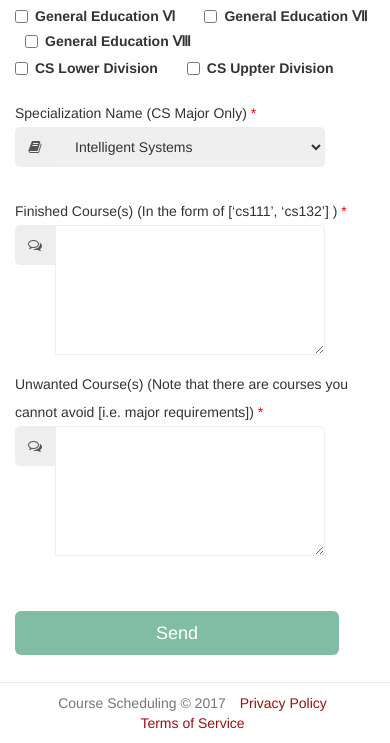
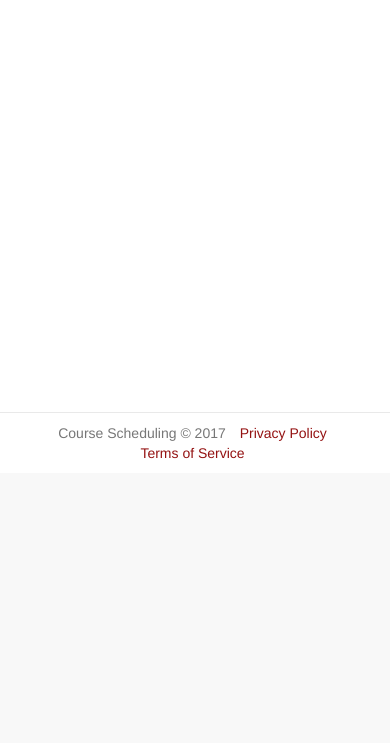
Before and after one commit to jennyzeng/CourseScheduling-Web, a Flask app: page / in a window 390 px wide. Shown: the part 372-1115 px from the top of the page. After the commit the page ends 831 px from the top, so only its background shows below. Run offline with Flask 2, Linux system fonts and the light colour scheme; some libraries are stand-ins or nearby versions.

Commit message:
Implement Preview Page For Selecting Course Taken
Will apply the similar logic to Course Avoid in the future

```diff
--- a/CourseScheduling/blueprints/schedule/models.py
+++ b/CourseScheduling/blueprints/schedule/models.py
@@ -20,7 +20,7 @@
 
     meta = {
         'indexes': [
-            ('dept', 'cid') # compound idnex
+            ('dept', 'cid') # compound index
         ]
     }
 
--- a/CourseScheduling/blueprints/schedule/templates/schedule/input.html
+++ b/CourseScheduling/blueprints/schedule/templates/schedule/input.html
@@ -14,7 +14,7 @@
 
   <h1>Course Scheduling</h1>
 
-   <form action="{{ url_for('schedule.schedule_output') }}" method="post">
+   <form action="{{ url_for('schedule.schedule_preview') }}" method="post">
      <div>
        <div id="sendmessage"> Your message has been sent successfully. Thank you. </div>
 
@@ -35,78 +35,6 @@
 
        <div class="rightcontact">
          <div class="form-group">
-         <p>Number of Credits Applied <span>*</span></p>
-         <span class="icon-case"><i class="fa fa-bar-chart"></i></span>
-         <input class="input-field" type="number" step="0.1" min=0 name="credits" required/>
-         <div class="validation"></div>
-       </div>
-     </div>
-
-     <div class="form-group">
-       <p>Requirements <span>*</span></p>
-       <div class="row">
-          <div class="col-sm-1 col-md-1 col-lg-1 "></div>
-          <div class="col-sm-3 col-md-3 col-lg-3 checkbox-inline">
-            <label><input type="checkbox" name="University"> University
-            </label>
-          </div>
-          <div class="col-sm-3 col-md-3 col-lg-3 checkbox-inline">
-            <label><input type="checkbox" name="GEI"> General Education &#8544;
-            </label>
-          </div>
-          <div class="col-sm-3 col-md-3 col-lg-3 checkbox-inline">
-            <label><input type="checkbox" name="GEII"> General Education &#8545;
-            </label>
-          </div>
-          <div class="col-sm-2 col-md-2 col-lg-2 "></div>
-      </div>
-      <div class="row">
-         <div class="col-sm-1 col-md-1 col-lg-1 "></div>
-         <div class="col-sm-3 col-md-3 col-lg-3 checkbox-inline">
-           <label><input type="checkbox" name="GEIII"> General Education &#8546;
-           </label>
-         </div>
-         <div class="col-sm-3 col-md-3 col-lg-3 checkbox-inline">
-           <label><input type="checkbox" name="GEIV"> General Education &#8547;
-           </label>
-         </div>
-         <div class="col-sm-3 col-md-3 col-lg-3 checkbox-inline">
-           <label><input type="checkbox" name="GEV"> General Education &#8548;
-           </label>
-         </div>
-         <div class="col-sm-2 col-md-2 col-lg-2 "></div>
-     </div>
-     <div class="row">
-        <div class="col-sm-1 col-md-1 col-lg-1 "></div>
-        <div class="col-sm-3 col-md-3 col-lg-3 checkbox-inline">
-          <label><input type="checkbox" name="GEVI"> General Education &#8549;
-          </label>
-        </div>
-        <div class="col-sm-3 col-md-3 col-lg-3 checkbox-inline">
-          <label><input type="checkbox" name="GEVII"> General Education &#8550;
-          </label>
-        </div>
-        <div class="col-sm-3 col-md-3 col-lg-3 checkbox-inline">
-          <label><input type="checkbox" name="GEVIII"> General Education &#8551;
-          </label>
-        </div>
-        <div class="col-sm-2 col-md-2 col-lg-2 "></div>
-    </div>
-    <div class="row">
-       <div class="col-sm-1 col-md-1 col-lg-1 "></div>
-       <div class="col-sm-3 col-md-3 col-lg-3 checkbox-inline">
-         <label><input type="checkbox" name="CS-Lower-division"> CS Lower Division
-         </label>
-       </div>
-       <div class="col-sm-3 col-md-3 col-lg-3 checkbox-inline">
-         <label><input type="checkbox" name="CS-Upper-division"> CS Uppter Division
-         </label>
-       </div>
-       <div class="col-sm-2 col-md-2 col-lg-2 "></div>
-   </div>
-  </div>
-
-   <div class="form-group">
            <p>Specialization Name (CS Major Only) <span>*</span></p>
            <span class="icon-case"><i class="fa fa-book"></i></span>
            <select class="js-example-basic-multiple input-field" name="specialization" required>
@@ -120,24 +48,17 @@
              <option value="Visual Computing">Visual Computing</option>
            </select>
          </div>
-
-     <div class="form-group">
-       <p>Finished Course(s) (In the form of [‘cs111’, ‘cs132’] ) <span>*</span></p>
-       <span class="icon-case"><i class="fa fa-comments-o"></i></span>
-       <textarea id="finished" name="finished" rows="14" required ></textarea>
-       <div class="validation"></div>
-     </div>
-
-     <div class="form-group">
-       <p>Unwanted Course(s) (Note that there are courses you cannot avoid [i.e. major requirements]) <span>*</span></p>
-       <span class="icon-case"><i class="fa fa-comments-o"></i></span>
-       <textarea id="unwanted" name="unwanted" rows="14" required ></textarea>
-       <div class="validation"></div>
        </div>
 
    </div>
    <!-- <a href="{{ url_for('schedule.schedule_output') }}" class="btn btn-lg button-send" role="button">Send</a> -->
-   <button class="btn btn-lg button-send submit" role="button">Send</button>
+   <div class="row">
+     <div class="col-md-5 col-sm-5 col-xs-4"></div>
+     <div class="col-md-2 col-sm-2 col-xs-4">
+       <button class="btn btn-success button-send submit" role="button">Send</button>
+     </div>
+     <div class="col-md-5 col-sm-5 col-xs-4"></div>
+   </div>
 
   </form>
 
--- a/CourseScheduling/blueprints/schedule/views.py
+++ b/CourseScheduling/blueprints/schedule/views.py
@@ -13,9 +13,11 @@
 
 @schedule.route('/output', methods=['POST', 'GET'])
 def schedule_output():
-
-    REQUIREMENTS = {"University", "GEI", "GEII", "GEIII", "GEIV",
-                    "GEV", "GEVI", "GEVII", "GEVIII", "CS-Lower-division", "CS-Upper-division"}
+    print(request.form)
+    #
+    UNIVERSAL_REQUIREMENTS = {"University", "GEI", "GEII", "GEIII", "GEIV",
+                    "GEV", "GEVI", "GEVII", "GEVIII"}
+    CS_GENERAL_REQUIREMENTS = {"CS-Lower-division", "CS-Upper-division"}
 
     # user info should be private
     # also user info could be too large for GET request
@@ -29,19 +31,15 @@
     upper_units = 90
     # start quarter
     startQ = int(form.getlist("quarter")[0])
-    # units applied
-    applied_units = float(form.getlist("credits")[0])
     # set of courses taken
     taken = set(ast.literal_eval(form.getlist("finished")[0])) #{'MATH1B'}
     # width setting
     max_widths = {0: 13, 'else': 16}
     # avoid
-    avoid = set(ast.literal_eval(form.getlist("unwanted")[0])) #{'COMPSCI141'}
-    # requirements
-    req = set()
-    for requirement in REQUIREMENTS:
-        if form.getlist(requirement):
-            req.add(requirement)
+    # avoid = set(ast.literal_eval(form.getlist("unwanted")[0])) #{'COMPSCI141'}
+    avoid = {}
+    # union universal and cs general requirements (default)
+    req = UNIVERSAL_REQUIREMENTS | CS_GENERAL_REQUIREMENTS
     if form.getlist("specialization"):
         req.add(form.getlist("specialization")[0])
 
@@ -68,3 +66,58 @@
 
     return render_template('schedule/output.html',
                            schedule=L, row_length=max_row_length)
+
+
+@schedule.route('/preview', methods=['POST', 'GET'])
+def schedule_preview():
+    #
+    UNIVERSAL_REQUIREMENTS = {"University", "GEI", "GEII", "GEIII", "GEIV",
+                    "GEV", "GEVI", "GEVII", "GEVIII"}
+    CS_GENERAL_REQUIREMENTS = {"CS-Lower-division", "CS-Upper-division"}
+
+    # user info should be private
+    # also user info could be too large for GET request
+    if request.method != 'POST':
+        return render_template('schedule/input.html')
+
+    form = request.form
+
+    # input will be provided by POST request.
+    # config upper standing units
+    upper_units = 90
+    # start quarter
+    startQ = int(form.getlist("quarter")[0])
+    # width setting
+    max_widths = {0: 200, 'else': 200}
+    # union universal and cs general requirements (default)
+    req = UNIVERSAL_REQUIREMENTS | CS_GENERAL_REQUIREMENTS
+
+    spec = form.getlist("specialization")[0]
+    req.add(spec)
+    print(req)
+
+    G, R, R_detail = getInfo(req)
+
+    # update requirement table based on the taken information
+    cs.update_requirements(R_detail, R, set())
+    # construct CourseGraph. graph is labeled after init
+    graph = cs.CourseGraph(G, r_detail=R_detail, R=R, avoid=set(), taken=set())
+    # construct Schedule with width func requirements
+    L = cs.Schedule(widths=max_widths)
+    # construct the scheduling class
+    generator = cs.Scheduling(start_q=startQ)
+    # get the best schedule when the upper bound ranges from 0 to 10, inclusive.
+    L, best_u, best_r = generator.get_best_schedule(graph, L, R, 0, 10)
+
+    courses_preview = []
+    for quarter in L.L:
+        for course in quarter:
+            courses_preview.append(course)
+    courses_preview.sort()
+
+    # the parameters for render_template will be provided by CourseSchedulingAlgorithm:
+    #   1,  L : best schedule generated by the algorithm
+    #   2,  max_row_length : the max length of a row in this schedule
+
+    return render_template('schedule/preview.html',
+                           courses=courses_preview, quarter=startQ, specialization=spec)
```
Also changed, not shown: CourseScheduling/blueprints/schedule/templates/schedule/preview.html (added, +49 -0 lines), CourseScheduling/templates/layouts/base.html (+52 -0 lines). Lines whose indentation alone changed are shown as unchanged.
